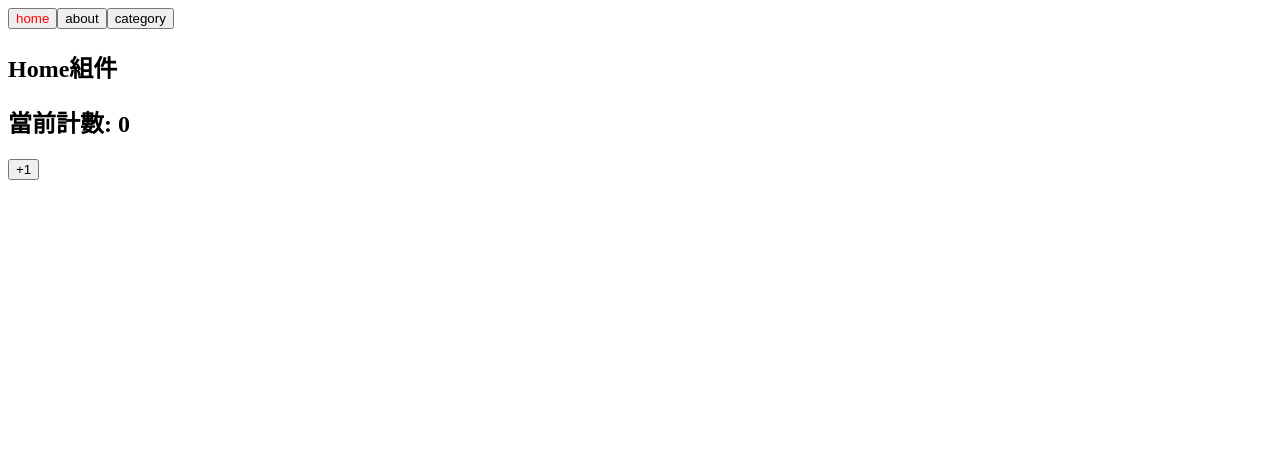
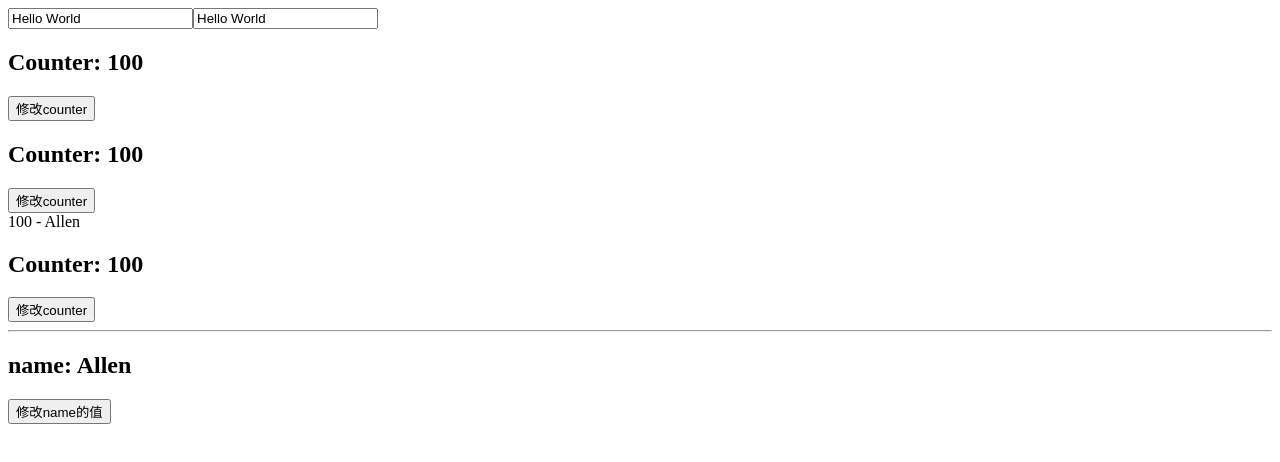
Before and after one commit to AllenHuang101/VuePractise, a Vue app in the folder 03_learn_component/: page / in a window 1280 px wide. Shown: the top 462 px of the page. Built offline with nearby package versions, Linux system fonts and the light colour scheme.

Commit message:
update 03_learn_component

```diff
--- /dev/null
+++ b/03_learn_component/src/15_組件的v-model/App.vue
@@ -0,0 +1,39 @@
+<template>
+  <div class="app">
+    <!-- 1.input v-model 雙向綁定-->
+    <input v-model="message" />
+    <!-- v-model的本質 -->
+    <input :value="message" @input="message = $event.target.value" />
+
+    <!-- 2.組件的v-model: 默認modelValue-->
+    <counter v-model="appCounter"></counter>
+    <!-- v-model的本質 -->
+    <counter :modelValue="appCounter" @update:modelValue="appCounter = $event">
+    </counter>
+
+    <!-- 3.組件的v-model: 自訂義名稱counter -->
+    {{ appCounter }} - {{ name }}
+    <counter2 v-model:counter="appCounter" v-model:name="name"></counter2>
+  </div>
+</template>
+
+<script>
+import Counter from './Counter.vue';
+import Counter2 from './Counter2.vue';
+
+export default {
+  components: {
+    Counter,
+    Counter2,
+  },
+  data() {
+    return {
+      message: 'Hello World',
+      appCounter: 100,
+      name: 'Allen',
+    };
+  },
+};
+</script>
+
+<style scoped></style>
--- /dev/null
+++ b/03_learn_component/src/15_組件的v-model/Counter.vue
@@ -0,0 +1,25 @@
+<template>
+  <div>
+    <h2>Counter: {{ modelValue }}</h2>
+    <button @click="changeCounter">修改counter</button>
+  </div>
+</template>
+
+<script>
+export default {
+  props: {
+    modelValue: {
+      type: Number,
+      default: 0,
+    },
+  },
+  emits: ['update:modelValue'],
+  methods: {
+    changeCounter() {
+      this.$emit('update:modelValue', 999);
+    },
+  },
+};
+</script>
+
+<style scoped></style>
--- /dev/null
+++ b/03_learn_component/src/15_組件的v-model/Counter2.vue
@@ -0,0 +1,37 @@
+<template>
+  <div>
+    <h2>Counter: {{ counter }}</h2>
+    <button @click="changeCounter">修改counter</button>
+
+    <!-- name绑定 -->
+    <hr />
+    <h2>name: {{ name }}</h2>
+    <button @click="changeName">修改name的值</button>
+  </div>
+</template>
+
+<script>
+export default {
+  props: {
+    counter: {
+      type: Number,
+      default: 0,
+    },
+    name: {
+      type: String,
+      default: '',
+    },
+  },
+  emits: ['update:counter', 'update:name'],
+  methods: {
+    changeCounter() {
+      this.$emit('update:counter', 999);
+    },
+    changeName() {
+      this.$emit('update:name', 'kobe');
+    },
+  },
+};
+</script>
+
+<style scoped></style>
--- a/03_learn_component/src/main.js
+++ b/03_learn_component/src/main.js
@@ -1,4 +1,4 @@
 import { createApp } from 'vue';
-import App from './13_Keep-Alive的使用/App';
+import App from './15_組件的v-model/App';
 
 createApp(App).mount('#app');
```
Also changed, not shown: 03_learn_component/src/12_動態組件的使用/App.vue (+5 -9 lines).
